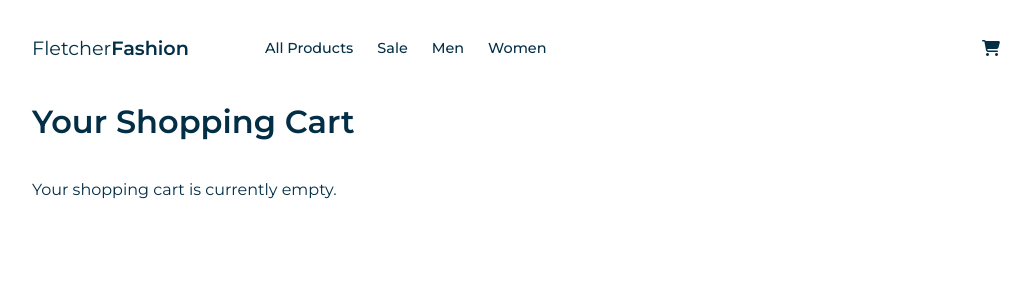
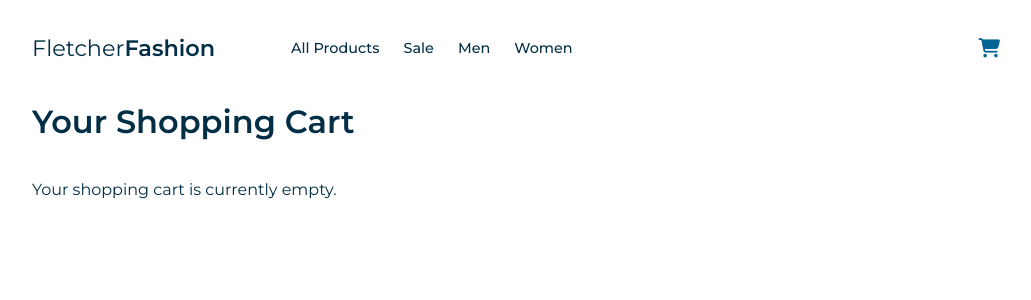
Before and after one commit to tomfletch/fletcher-fashion, a React (Create React App) app in the folder client/: page /cart in a window 1280 px wide. Shown: the top 300 px of the page, without its empty margins (124-1155 px from the left). Built offline with nearby package versions, Linux system fonts and the light colour scheme.

Commit message:
Improve cart link styling

```diff
--- a/client/src/components/Header/Header.module.css
+++ b/client/src/components/Header/Header.module.css
@@ -10,7 +10,7 @@
 }
 
 .logo {
-  font-size: 1.2rem;
+  font-size: 1.4rem;
 }
 
 .logo span {
@@ -46,9 +46,20 @@
   color: var(--clr-primary);
 }
 
+.cartLink {
+  font-size: 1.2rem;
+  display: flex;
+  align-items: center;
+}
+
+.cartLink:global(.active) {
+  color: var(--clr-primary);
+}
+
 .cartQuantity {
-  padding: 0.1rem 0.5rem;
+  padding: 0 0.4rem;
   border-radius: 100vw;
   background-color: var(--clr-accent);
   color: white;
+  font-size: 0.8rem;
 }
--- a/client/src/components/Header/Header.tsx
+++ b/client/src/components/Header/Header.tsx
@@ -19,7 +19,7 @@ function Header() {
             <li><NavLink to="/women">Women</NavLink></li>
           </ul>
         </nav>
-        <NavLink to="cart" aria-label="Your Shopping Cart">
+        <NavLink className={styles.cartLink} to="cart" aria-label="Your Shopping Cart">
           {totalQuantity !== 0 && (
             <span className={styles.cartQuantity}>{totalQuantity}</span>
           )}
```
